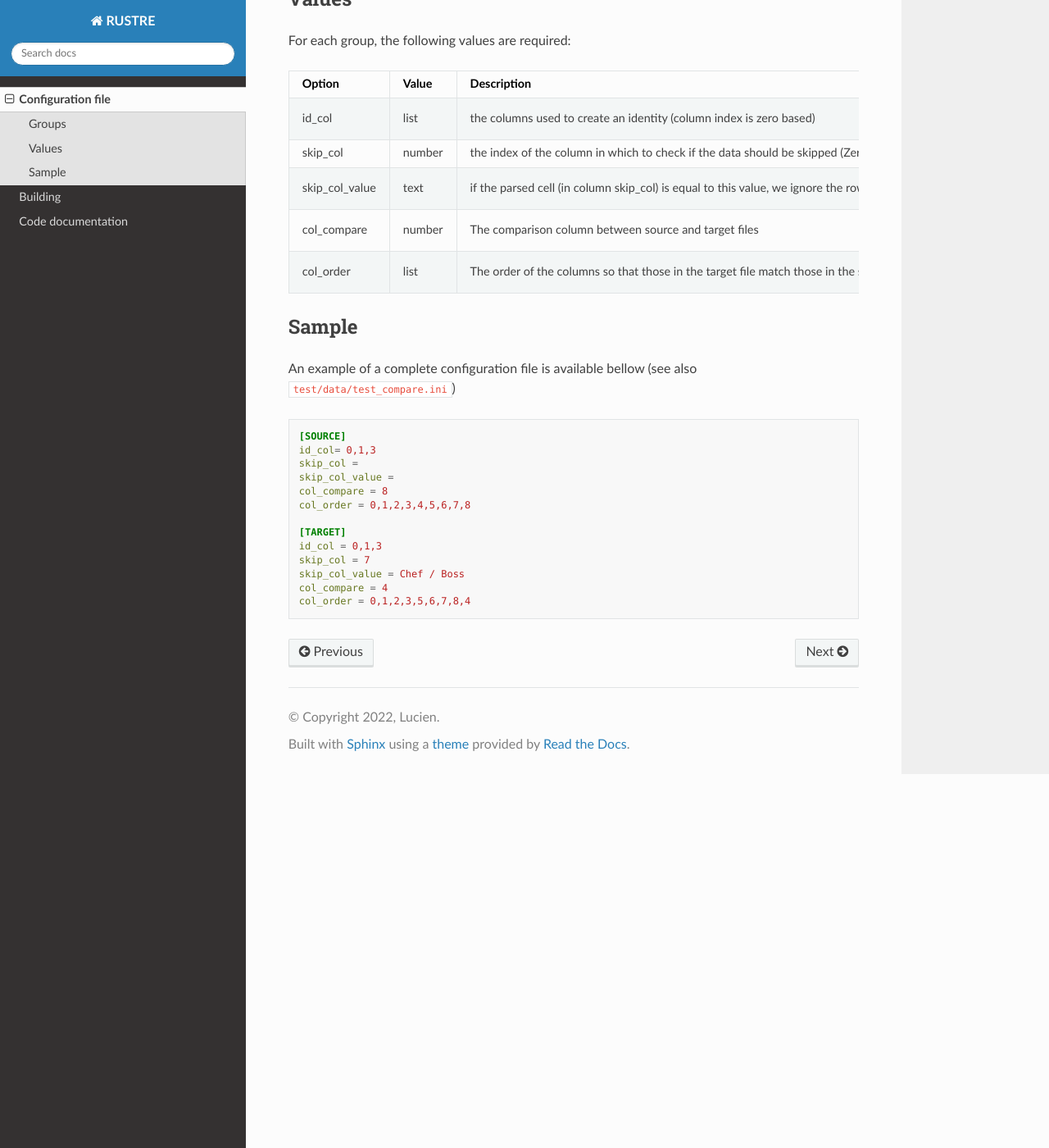
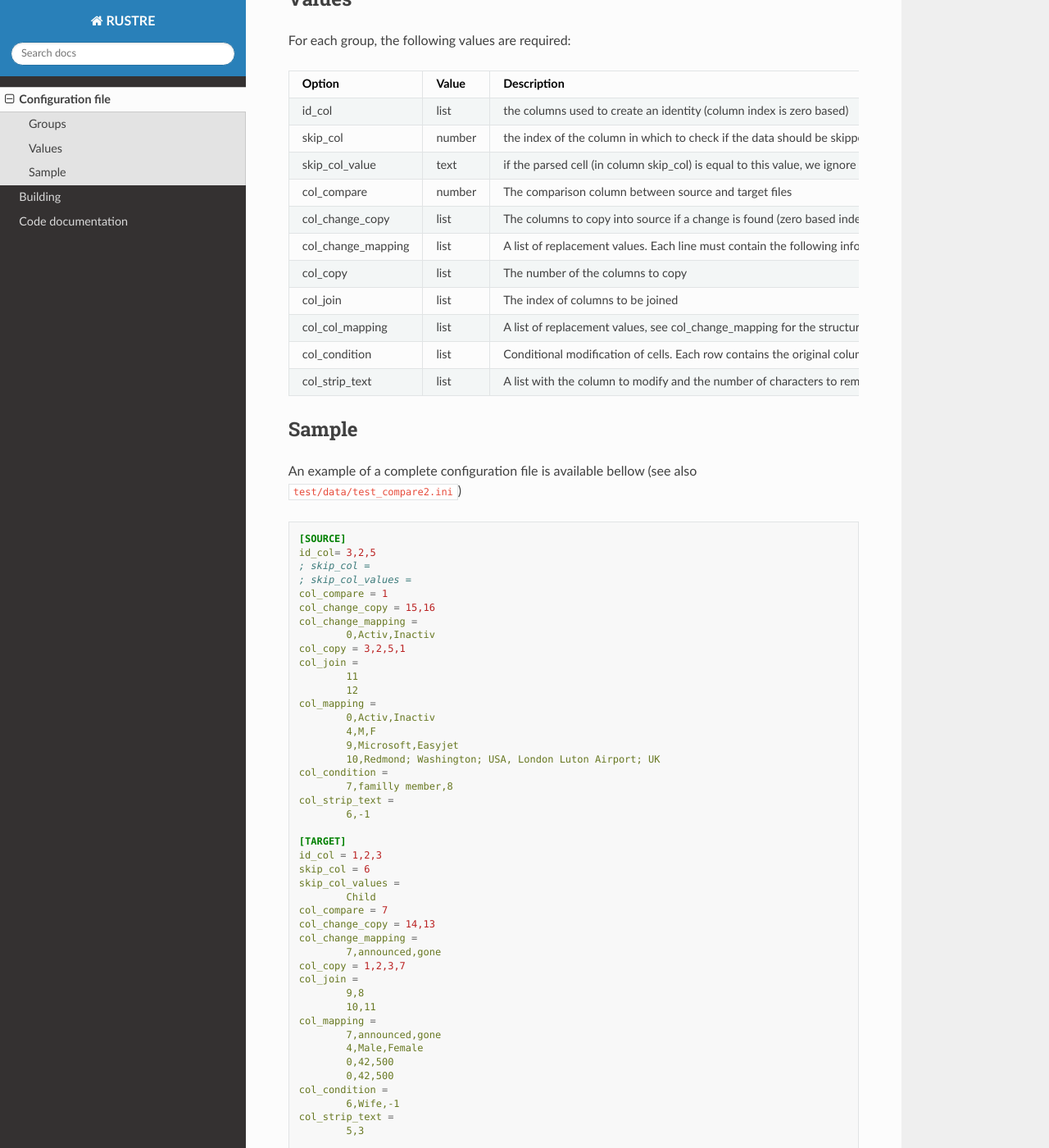
Before and after one commit to lucsch/rustre, a Sphinx documentation site: the page built from docs/source/config.md, in a window 1280 px wide and 1400 px high, scrolled down 553 px. Shown: the whole window at 82% size. Built offline with Sphinx 7.4.7 and the Read the Docs theme 2.0.0, drawn with Linux system fonts in a browser that asks for light colours.

Commit message:
Updating documentation for config files

````diff
--- a/docs/source/config.md
+++ b/docs/source/config.md
@@ -17,32 +17,69 @@ The source file is the reference. Only this file can be modified according to th
 
 For each group, the following values are required:
 
-| Option         | Value  | Description                                                                                               | Exemple               |
-|----------------|--------|-----------------------------------------------------------------------------------------------------------|-----------------------|
-| id_col         | list   | the columns used to create an identity (column index is zero based)                                       | `id_col = 0,1,3`        |
-| skip_col       | number | the index of the column in which to check if the data should be skipped (Zero based index, could be None) | `skip_col = 7`          |
-| skip_col_value | text   | if the parsed cell (in column skip_col) is equal to this value, we ignore the row when parsing the file   | `skip_col_value = Test` |
-| col_compare    | number | The comparison column between source and target files                                                     | `col_compare = 4`       |
-| col_order      | list   | The order of the columns so that those in the target file match those in the source file                  | `col_order = 0,1,7,8`   |
+| Option             | Value  | Description                                                                                                                  |
+|--------------------|--------|------------------------------------------------------------------------------------------------------------------------------|
+| id_col             | list   | the columns used to create an identity (column index is zero based)                                                          |
+| skip_col           | number | the index of the column in which to check if the data should be skipped (Zero based index, could be None)                    |
+| skip_col_value     | text   | if the parsed cell (in column skip_col) is equal to this value, we ignore the row when parsing the file                      |
+| col_compare        | number | The comparison column between source and target files                                                                        |
+| col_change_copy    | list   | The columns to copy into source if a change is found (zero based index)                                                      |
+| col_change_mapping | list   | A list of replacement values. Each line must contain the following information: the column number followed by a list of values to replace |
+| col_copy           | list   | The number of the columns to copy                                                                                            |
+| col_join           | list   | The index of columns to be joined                                                                                            |
+| col_col_mapping    | list   | A list of replacement values, see col_change_mapping for the structure                                                       |
+| col_condition      | list   | Conditional modification of cells. Each row contains the original column, the content to search and the destination column if the content is found                                                                                                                             |
+| col_strip_text     | list   | A list with the column to modify and the number of characters to remove                                     |
 
 
 ## Sample
 
 
-An example of a complete configuration file is available bellow (see also `test/data/test_compare.ini`)
+An example of a complete configuration file is available bellow (see also `test/data/test_compare2.ini`)
 
 ```ini
 [SOURCE]
-id_col= 0,1,3
-skip_col =
-skip_col_value =
-col_compare = 8
-col_order = 0,1,2,3,4,5,6,7,8
+id_col= 3,2,5
+; skip_col =
+; skip_col_values =
+col_compare = 1
+col_change_copy = 15,16
+col_change_mapping =
+        0,Activ,Inactiv
+col_copy = 3,2,5,1
+col_join =
+        11
+        12
+col_mapping =
+        0,Activ,Inactiv
+        4,M,F
+        9,Microsoft,Easyjet
+        10,Redmond; Washington; USA, London Luton Airport; UK
+col_condition =
+        7,familly member,8
+col_strip_text =
+        6,-1
 
 [TARGET]
-id_col = 0,1,3
-skip_col = 7
-skip_col_value = Chef / Boss
-col_compare = 4
-col_order = 0,1,2,3,5,6,7,8,4
+id_col = 1,2,3
+skip_col = 6
+skip_col_values =
+        Child
+col_compare = 7
+col_change_copy = 14,13
+col_change_mapping =
+        7,announced,gone
+col_copy = 1,2,3,7
+col_join =
+        9,8
+        10,11
+col_mapping =
+        7,announced,gone
+        4,Male,Female
+        0,42,500
+        0,42,500
+col_condition =
+        6,Wife,-1
+col_strip_text =
+        5,3
 ```
````
